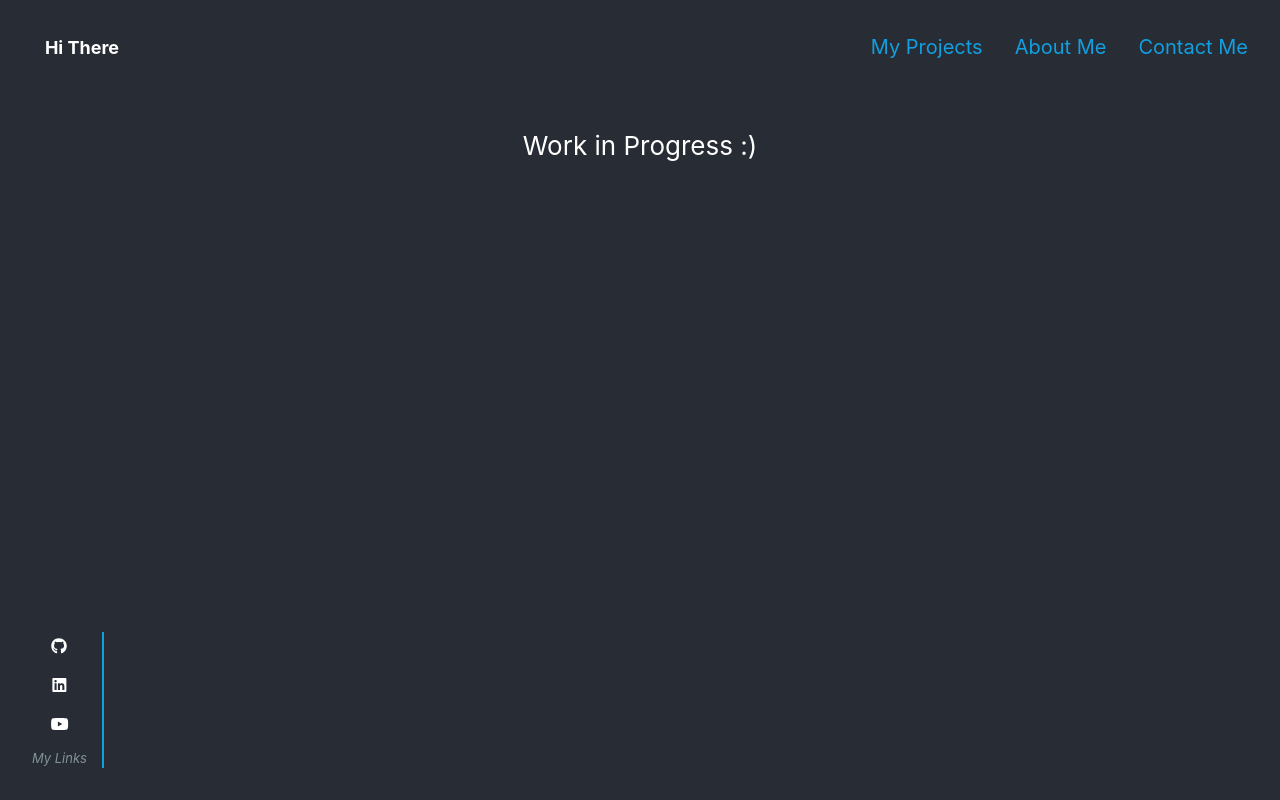
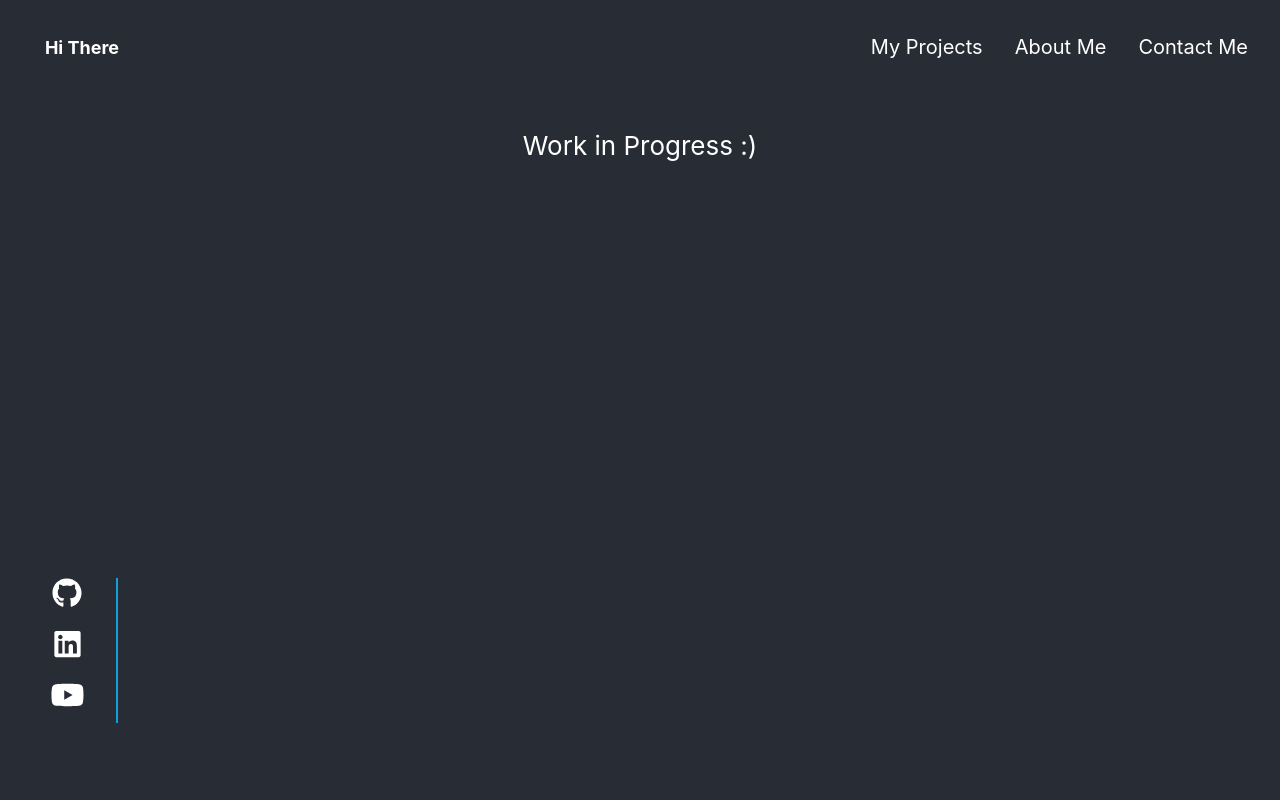
Before and after one commit to mattpassarelli/personal-site, a React (Create React App) app: page / in a window 1280 px wide. Built offline with nearby package versions, Linux system fonts and the light colour scheme.

Commit message:
rewrote links bar and adjusted the top nav bar styling and logic

```diff
--- a/src/components/App.js
+++ b/src/components/App.js
@@ -1,12 +1,13 @@
 import "../styles/App.css";
 import LinksBar from "./LinksBar";
 import NavBar from "./Header";
+import MainBody from "./MainBody";
 
 function App() {
   return (
     <div className="App">
         <NavBar />
-      Work in Progress :)
+        <MainBody/>
       <div className="linkBar">
         <LinksBar />
       </div>
--- a/src/components/Header.jsx
+++ b/src/components/Header.jsx
@@ -3,6 +3,7 @@ import { Link, Box, Flex, Text, Stack } from "@chakra-ui/react";
 import MenuToggle from "./MenuToggle";
 import Logo from "./Images/Logo";
 import "../styles/Header.css";
+import { EMAIL } from "../utils/Constants";
 
 const NavBar = (props) => {
   const [isOpen, setIsOpen] = React.useState(false);
@@ -21,23 +22,6 @@ const NavBar = (props) => {
   );
 };
 
-const MenuItem = ({
-  children,
-  isLast,
-  to = "/",
-  as = {},
-  size = "xl",
-  ...rest
-}) => {
-  return (
-    <Link to>
-      <Text display="block" {...rest} fontSize={size} className="menuItemLinks">
-        {children}
-      </Text>
-    </Link>
-  );
-};
-
 const MenuLinks = ({ isOpen }) => {
   return (
     <Box
@@ -48,12 +32,31 @@ const MenuLinks = ({ isOpen }) => {
         spacing={8}
         align="center"
         justify={["center", "space-between", "flex-end", "flex-end"]}
-        direction={["column", "row", "row", "row"]}
+        direction={["row", "column", "row"]}
         pt={[4, 4, 0, 0]}
       >
-        <MenuItem to="/how">My Projects </MenuItem>
-        <MenuItem to="/faetures">About Me </MenuItem>
-        <MenuItem to="/pricing">Contact Me </MenuItem>
+        <Link className="menuItemLinks" style={{ textDecoration: "none" }}>
+          <Text display="block" fontSize={"xl"}>
+            My Projects
+          </Text>
+        </Link>
+
+        <Link className="menuItemLinks" style={{ textDecoration: "none" }}>
+          <Text display="block" fontSize={"xl"}>
+            About Me
+          </Text>
+        </Link>
+
+        <Link
+          className="menuItemLinks"
+          href={`mailto:${EMAIL}`}
+          isExternal
+          style={{ textDecoration: "none" }}
+        >
+          <Text display="block" fontSize={"xl"}>
+            Contact Me
+          </Text>
+        </Link>
       </Stack>
     </Box>
   );
--- a/src/components/LinksBar.jsx
+++ b/src/components/LinksBar.jsx
@@ -1,3 +1,4 @@
+import React from "react";
 import "../styles/LinksBar.css";
 import { FontAwesomeIcon } from "@fortawesome/react-fontawesome";
 import {
@@ -5,21 +6,88 @@ import {
   faLinkedin,
   faYoutube,
 } from "@fortawesome/free-brands-svg-icons";
+import { Link, Box, Flex, Text, Stack } from "@chakra-ui/react";
+
+const MenuItem = ({
+  children,
+  isLast,
+  to = "/",
+  as = {},
+  size = "xl",
+  ...rest
+}) => {
+  return (
+    <Link to>
+      <Text display="block" {...rest} fontSize={size} className="menuItemLinks">
+        {children}
+      </Text>
+    </Link>
+  );
+};
+
+const MenuLinks = ({ isOpen }) => {
+  return (
+    <Box
+      display={{ base: isOpen ? "block" : "none", md: "block" }}
+      flexBasis={{ base: "100%", md: "auto" }}
+      className="linkBarContainer"
+    >
+      <Stack
+        spacing={2}
+        align="center"
+        justify={["center", "space-between", "flex-end", "flex-end"]}
+        direction={["column"]}
+        pt={[4, 4, 0, 0]}
+      >
+        <MenuItem>
+          {" "}
+          <a href="https://www.github.com/mattpassarelli">
+            <FontAwesomeIcon icon={faGithub} className="link" size={'2x'}/>
+          </a>{" "}
+        </MenuItem>
+        <MenuItem>
+          {" "}
+          <a href="https://www.linkedin.com/in/matthew-passarelli/">
+            <FontAwesomeIcon icon={faLinkedin} className="link" size={'2x'}/>
+          </a>{" "}
+        </MenuItem>
+        <MenuItem>
+          {" "}
+          <a href="https://www.youtube.com/channel/UCZE4xIPZpJBAVwituwfteGw">
+            <FontAwesomeIcon icon={faYoutube} className="link" size={'2x'}/>
+          </a>{" "}
+        </MenuItem>
+      </Stack>
+    </Box>
+  );
+};
+
+const NavBarContainer = ({ children, ...props }) => {
+  return (
+    <Flex
+      as="nav"
+      align="center"
+      justify="space-between"
+      wrap="wrap"
+      w="100%"
+      mb={8}
+      p={8}
+      bg={["primary.500", "primary.500", "transparent", "transparent"]}
+      color={["white", "white", "primary.700", "primary.700"]}
+      {...props}
+    >
+      {children}
+    </Flex>
+  );
+};
 
 //TODO: Use the Header as a reference for scaling
-export default function LinksBar() {
+const LinksBar = (props) => {
   return (
-    <div className="links">
-      <a href="https://www.github.com/mattpassarelli">
-        <FontAwesomeIcon icon={faGithub} className="link" />
-      </a>
-      <a href="https://www.linkedin.com/in/matthew-passarelli/">
-        <FontAwesomeIcon icon={faLinkedin} className="link" />
-      </a>
-      <a href="https://www.youtube.com/channel/UCZE4xIPZpJBAVwituwfteGw">
-        <FontAwesomeIcon icon={faYoutube} className="link" />
-      </a>
-      <span className="linksLabel">My Links</span>
-    </div>
+    <NavBarContainer {...props} >
+      <MenuLinks />
+    </NavBarContainer>
   );
-}
+};
+
+export default LinksBar;
--- /dev/null
+++ b/src/components/MainBody.jsx
@@ -0,0 +1,5 @@
+const MainBody = (props) => {
+  return <div>Work in Progress :)</div>;
+};
+
+export default MainBody;
--- a/src/styles/App.css
+++ b/src/styles/App.css
@@ -13,9 +13,7 @@
   justify-content: flex-end;
   font-size: calc(10px + 2vmin);
   max-width: fit-content;
-  margin-left: 2.5%;
-  border-right: 2.5px solid rgb(18, 159, 224);
-  padding-right: 15px;
+  margin-left: 1%;
   margin-top: auto;
-  margin-bottom: 2.5%;
+  margin-bottom: 1%;
 }
--- a/src/styles/Header.css
+++ b/src/styles/Header.css
@@ -1,3 +1,22 @@
 .menuItemLinks {
-    color: rgb(18, 159, 224);
+  color: rgb(18, 159, 224);
 }
+
+/* unvisited link */
+a:link {
+  color: #ffffff;
+}
+
+/* visited link */
+a:visited {
+  color: #ffffff;
+}
+
+.menuItemLinks:hover {
+  color: rgb(43, 213, 255);
+  -moz-transform: translate(0, -3px);
+  -ms-transform: translate(0, -3px);
+  -o-transform: translate(0, -3px);
+  -webkit-transform: translate(0, -3px);
+  transform: translate(0, -3px);
+}
--- a/src/styles/LinksBar.css
+++ b/src/styles/LinksBar.css
@@ -22,7 +22,7 @@ a:visited {
 }
 
 .link:hover {
-  color: rgb(18, 159, 224);
+  color: rgb(43, 213, 255);
   cursor: pointer;
   -moz-transform: translate(0, -3px);
   -ms-transform: translate(0, -3px);
@@ -36,3 +36,8 @@ a:visited {
   font-size: small;
   font-style: italic;
 }
+
+.linkBarContainer {
+  border-right: 2.5px solid rgb(18, 159, 224);
+  padding-right: 1em;
+}
--- /dev/null
+++ b/src/utils/Constants.js
@@ -0,0 +1 @@
+export const EMAIL = "mattvpassarelli@gmail.com";
```
